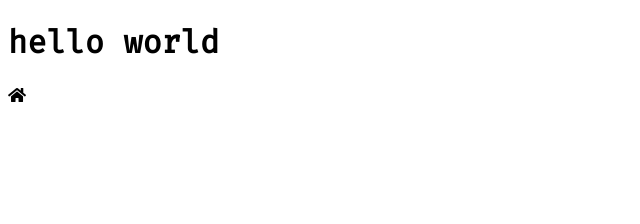
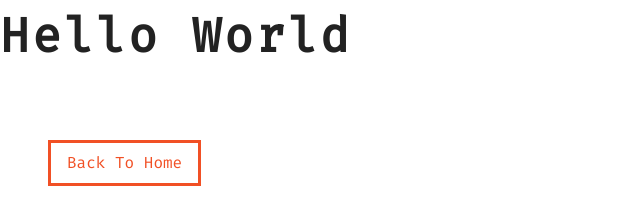
Before and after one commit to time4nick/grid-tutorial, a plain HTML site: page index.html in a window 1280 px wide. Shown: the whole page, without its empty margins (0-640 px from the left). Drawn offline with Linux system fonts and the light colour scheme.

Commit message:
setup css

```diff
--- a/index.html
+++ b/index.html
@@ -4,15 +4,19 @@
     <meta charset="UTF-8" />
     <meta name="viewport" content="width=device-width, initial-scale=1.0" />
     <link rel="stylesheet" href="./sytles.css" />
-    <link rel="stylesheet" href="./fontawesome-free-5.9.0-web/css/all.min.css">
-    <link href="https://fonts.googleapis.com/css2?family=Fira+Code:wght@300;400&display=swap" rel="stylesheet">
+    <link
+      rel="stylesheet"
+      href="./fontawesome-free-5.9.0-web/css/all.min.css"
+    />
+    <link
+      href="https://fonts.googleapis.com/css2?family=Fira+Code:wght@300;400&display=swap"
+      rel="stylesheet"
+    />
     <title>grid tutorial</title>
-    <style>
-
-    </style>
+    <style></style>
   </head>
   <body>
-  <h1>hello world</h1>
-  <i class="fa fa-home"></i>
+    <h1>hello world</h1>
+    <a href="index.html" class="btn">back to home</a>
   </body>
 </html>
--- a/sytles.css
+++ b/sytles.css
@@ -1,3 +1,70 @@
+/*
+------------------------
+variables
+------------------------
+*/
+:root {
+  --primaryColor: #f15025;
+  --mainBlack: #222;
+  --mainWhite: #fff;
+  --offWhite: #f7f7f7;
+  --darkGrey: #afafaf;
+  --mainTransition: all 0.3s linear;
+  --mainSpacing: 0.2rem;
+}
+/*
+------------------------
+global styles
+------------------------
+*/
+* {
+  margin: 0;
+  padding: 0;
+  box-sizing: border-box;
+}
+
 body {
-    font-family: 'Fira Code', monospace;
+  font-family: "Fira Code", monospace;
+  color: var(--mainBlack);
+  background: var(--mainWhite);
+  line-height: 1.5;
 }
+a {
+  text-decoration: none;
+}
+img {
+  width: 100%;
+  display: block;
+}
+h1,
+h2,
+h3 {
+  text-transform: capitalize;
+  letter-spacing: var(--mainSpacing);
+  margin-bottom: 1.25rem;
+}
+h1 {
+  font-size: 3rem;
+}
+h2 {
+  margin-bottom: 0;
+}
+p {
+  font-weight: 300;
+  font-size: 0.7rem;
+  line-height: 2;
+}
+/* button */
+.btn {
+  display: inline-block;
+  padding: 0.5rem 1rem;
+  text-transform: capitalize;
+  border: 3px solid var(--primaryColor);
+  color: var(--primaryColor);
+  margin: 3rem;
+  transition: var(--mainTransition);
+}
+.btn:hover {
+  background: var(--primaryColor);
+  color: var(--mainWhite);
+}
```
